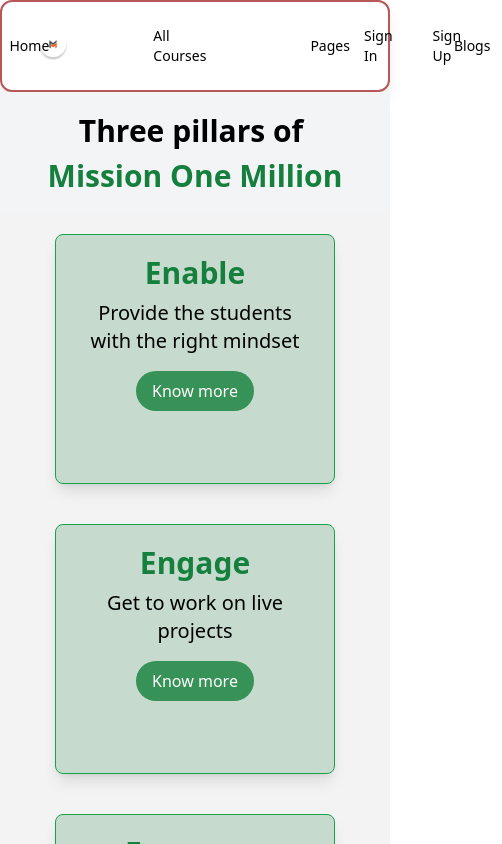
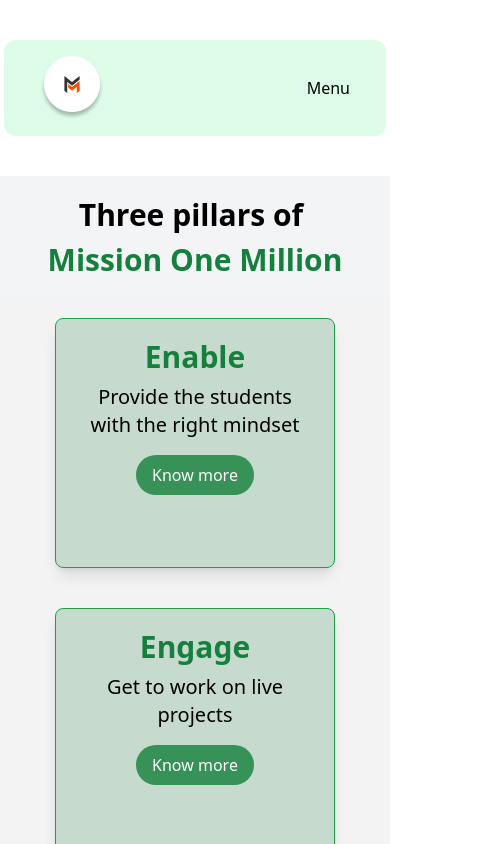
Before and after one commit to xd-vik/mission1m, a React (Vite) app in the folder Frontend/: page / in a window 390 px wide. Shown: the top 844 px of the page, 502 px wide, since content can reach past the window. Built offline with nearby package versions, Linux system fonts and the light colour scheme.

Commit message:
Navbar Comopleted

```diff
--- a/Frontend/package.json
+++ b/Frontend/package.json
@@ -12,7 +12,9 @@
   "dependencies": {
     "react": "^18.3.1",
     "react-dom": "^18.3.1",
-    "react-router-dom": "^6.27.0"
+    "react-router-dom": "^6.27.0",
+    "react-slick": "^0.30.2",
+    "slick-carousel": "^1.8.1"
   },
   "devDependencies": {
     "@eslint/js": "^9.13.0",
--- a/Frontend/src/Components/Navbar.jsx
+++ b/Frontend/src/Components/Navbar.jsx
@@ -1,61 +1,90 @@
-import React from "react";
+import React, { useState } from "react";
 import logo from "/logo.png";
 
 const Navbar = () => {
+  const [isOpen, setIsOpen] = useState(false);
+
+  const toggleMenu = () => {
+    setIsOpen(!isOpen);
+  };
+
   return (
-    <nav className="bg-nav shadow-lg w-full rounded-xl p-4 border-[2px] border-[#b75757]">
-      <div className="max-w-7xl mx-auto px-5 flex justify-between">
-        {/* Left Section: Logo and Main Menu Items */}
-        <div className="flex items-center space-x-20 w-full ">
-          {/* Logo */}
-          <div className="flex align-start w-[15%]">
+    <nav className="rounded-xl p-4 md:border-[2px] md:border-[#110303] mx-1 md:mx-20 bg-green-100 mt-10 mb-10">
+      <div className="max-w-7xl mx-auto px-5 flex flex-col md:flex-row justify-between items-center">
+        {/* Left Section: Logo */}
+        <div className="flex items-center justify-between w-full">
+          <div>
             <img src={logo} alt="Logo" />
           </div>
 
+          {/* Toggle Button for Mobile */}
+          <button
+            onClick={toggleMenu}
+            className="md:hidden text-black focus:outline-none"
+          >
+            {isOpen ? "Close" : "Menu"}
+          </button>
+        </div>
+
         {/* Main Menu Items */}
-          <div className="flex space-x-20 justify-center items-center w-[65%]">
+        <div className={`flex-col md:flex md:flex-row ${isOpen ? "flex" : "hidden"} md:flex md:space-x-10 text-2xl mr-[400px]`}>
           <a
             href="#"
-              className="text-black px-3 py-2 rounded-md text-sm font-medium hover:bg-blue-700"
+            className="text-black px-3 py-2 rounded-md font-medium hover:bg-green-200 text-xl "
           >
             Home
           </a>
           <a
             href="#"
-              className="text-black px-3 py-2 rounded-md text-sm font-medium hover:bg-blue-700"
+            className="px-5 py-2 rounded-md font-medium hover:bg-green-200 text-xl w-[150px] "
           >
           All Courses
           </a>
           <a
             href="#"
-              className="text-black px-3 py-2 rounded-md text-sm font-medium hover:bg-blue-700"
+            className="text-black px-3 py-2 rounded-md font-medium hover:bg-green-200 text-xl"
           >
             Pages
           </a>
           <a
             href="#"
-              className="text-black px-3 py-2 rounded-md text-sm font-medium hover:bg-blue-700"
+            className="text-black px-3 py-2 rounded-md font-medium hover:bg-green-200 text-xl"
           >
             Blogs
           </a>
         </div>
-        </div>
 
         {/* Right Section: Sign In and Sign Up */}
-        <div className="flex space-x-4 w-[20%]">
+        <div className="hidden md:flex space-x-7 mt-4 md:mt-0">
           <a
             href="#"
-            className="text-black px-3 py-2 rounded-md text-sm font-medium hover:bg-blue-700"
+            className="text-black px-2 py-2 rounded-md font-medium hover:bg-green-200 text-xl  w-[80px] "
           >
             Sign In
           </a>
           <a
             href="#"
-            className="text-black px-3 py-2 rounded-md text-sm font-medium hover:bg-blue-700"
+            className="text-black px-2 py-3 rounded-md font-medium hover:bg-green-200 text-xl  w-[90px]"
           >
             Sign Up
           </a>
         </div>
+      </div>
+
+
+      <div className={`md:hidden ${isOpen ? "flex" : "hidden"} flex-col space-y-3 mt-4`}>
+        <a
+          href="#"
+          className="text-black px-2 py-3 rounded-md font-medium hover:bg-green-200 text-xl "
+        >
+          Sign In
+        </a>
+        <a
+          href="#"
+          className="text-black px-2 py-3 rounded-md font-medium hover:bg-green-200 text-xl"
+        >
+          Sign Up
+        </a>
       </div>
     </nav>
   );
```
Also changed, not shown: 1 other file (tests, documents, lock files or other folders). Lines whose indentation alone changed are shown as unchanged.
